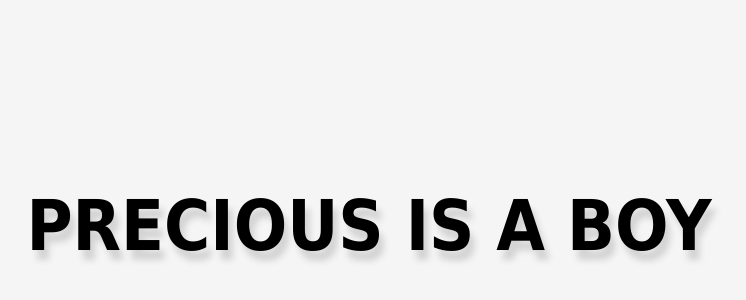
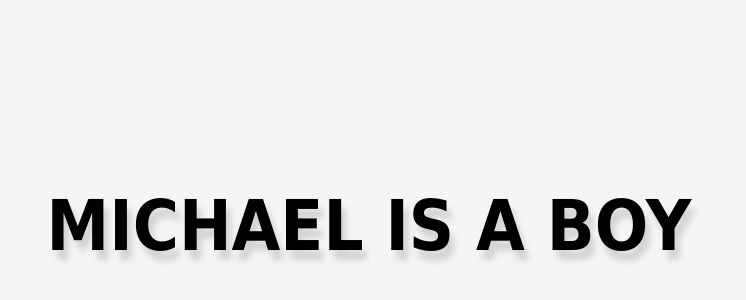
Before and after one commit to Mayor-Rhymes/git-learn, a plain HTML site: page index.html in a window 1280 px wide. Shown: the part 174-474 px from the top of the page, without its empty margins (271-1017 px from the left). Drawn offline with Linux system fonts and the light colour scheme.

Commit message:
Changed index file

```diff
--- a/index.html
+++ b/index.html
@@ -8,7 +8,7 @@
 </head>
 <body>
     <div class="wrapper">
-        <h4>PRECIOUS IS A BOY</h4>
+        <h4>MICHAEL IS A BOY</h4>
     </div>
 </body>
 </html>
```
